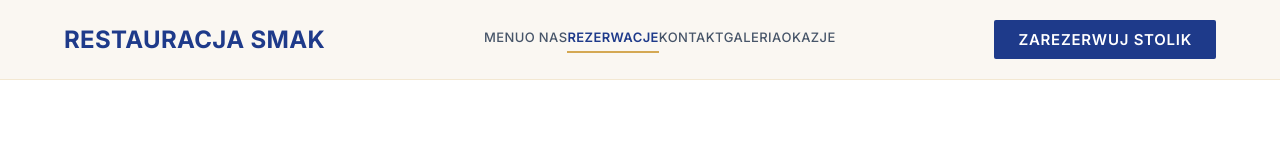
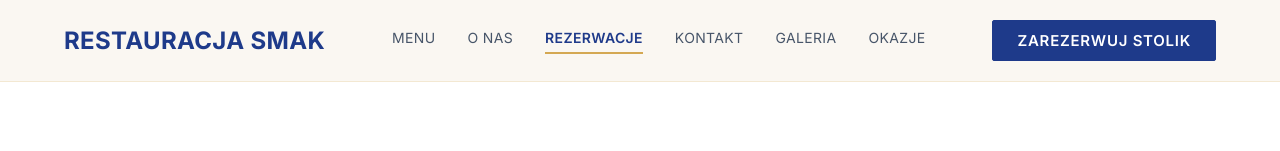
Before and after one commit to Silvesterrr/restauracja_smaku, a React (Vite) app: page /rezerwacje in a window 1280 px wide. Shown: the top 151 px of the page. Built offline with nearby package versions, Linux system fonts and the light colour scheme; no server answers.

Commit message:
Zapisuje dzialajacy CSS

```diff
--- a/src/components/Navbar.module.css
+++ b/src/components/Navbar.module.css
@@ -2,29 +2,6 @@
   width: 100%;
   background: var(--color-bg);
   border-bottom: 1px solid var(--color-gold-border);
-<<<<<<< HEAD
-}
-
-.inner {
-  display: flex;
-  justify-content: space-between;
-  align-items: center;
-  gap: 24px;
-  max-width: var(--container-max);
-  margin: 0 auto;
-  padding: 20px 24px;
-}
-
-.brand {
-  flex: 0 0 auto;
-  color: var(--color-navy);
-  font-size: 24px;
-  font-weight: 700;
-  line-height: 32px;
-  letter-spacing: 0.02em;
-  text-decoration: none;
-  text-transform: uppercase;
-=======
   box-sizing: border-box;
 }
 
@@ -35,6 +12,7 @@
   display: flex;
   justify-content: space-between;
   align-items: center;
+  gap: 24px;
 }
 
 .brandLink {
@@ -49,27 +27,26 @@
   text-transform: uppercase;
   line-height: 32px;
   letter-spacing: 0.35px;
->>>>>>> main
 }
 
 .links {
   display: flex;
   align-items: center;
-<<<<<<< HEAD
-  gap: 24px;
+  gap: 32px;
 }
 
 .link {
+  text-decoration: none;
+  color: var(--color-text-nav);
+  font-size: 14px;
+  font-family: var(--font-sans);
+  font-weight: 400;
+  text-transform: uppercase;
+  line-height: 20px;
+  letter-spacing: 0.35px;
+  transition: color 0.2s ease, border-color 0.2s ease;
   padding-bottom: 4px;
-  color: var(--color-text-nav);
   border-bottom: 2px solid transparent;
-  font-size: 13px;
-  font-weight: 500;
-  letter-spacing: 0.03em;
-  line-height: 20px;
-  text-decoration: none;
-  text-transform: uppercase;
-  transition: color 0.2s ease, border-color 0.2s ease;
 }
 
 .link:hover,
@@ -82,45 +59,49 @@
   font-weight: 600;
 }
 
-.actions {
-  display: flex;
-  flex: 0 0 auto;
-  gap: 8px;
+/* Nowy, ładniejszy styl przycisku z main */
+.cta {
+  padding: 12px 24px;
+  background: var(--color-navy);
+  border-radius: var(--radius-sm);
+  border: 1px solid var(--color-navy);
+  color: #ffffff;
+  font-size: 15px;
+  font-family: var(--font-sans);
+  font-weight: 600;
+  text-transform: uppercase;
+  line-height: 15px;
+  letter-spacing: 0.75px;
+  cursor: pointer;
+  transition: opacity 0.2s ease;
 }
 
-.reservationButton,
-.logoutButton {
-  padding: 12px 18px;
-  border-radius: var(--radius-sm);
-  font: inherit;
-  font-size: 13px;
-  font-weight: 600;
-  letter-spacing: 0.04em;
-  line-height: 15px;
-  text-transform: uppercase;
-  cursor: pointer;
+.cta:hover {
+  opacity: 0.9;
 }
 
-.reservationButton {
-  color: var(--color-white);
-  background: var(--color-navy);
-  border: 1px solid var(--color-navy);
+/* Przywrócony przycisk wylogowania, dopasowany do nowego stylu .cta */
+.logoutButton {
+  padding: 12px 24px;
+  background: #DC2626; /* Czerwony kolor */
+  border-radius: var(--radius-sm);
+  border: 1px solid #DC2626;
+  color: #ffffff;
+  font-size: 15px;
+  font-family: var(--font-sans);
+  font-weight: 600;
+  text-transform: uppercase;
+  line-height: 15px;
+  letter-spacing: 0.75px;
+  cursor: pointer;
+  transition: opacity 0.2s ease;
 }
 
-.logoutButton {
-  color: var(--color-navy);
-  background: transparent;
-  border: 1px solid var(--color-navy);
+.logoutButton:hover {
+  opacity: 0.9;
 }
 
-.reservationButton:focus-visible,
-.logoutButton:focus-visible,
-.link:focus-visible,
-.brand:focus-visible {
-  outline: 3px solid var(--color-focus-navy);
-  outline-offset: 3px;
-}
-
+/* Przywrócona responsywność dla urządzeń mobilnych */
 @media (max-width: 1050px) {
   .inner {
     flex-wrap: wrap;
@@ -129,8 +110,9 @@
   .links {
     order: 3;
     width: 100%;
-    padding-top: 4px;
+    padding-top: 12px;
     overflow-x: auto;
+    gap: 20px;
   }
 }
 
@@ -142,52 +124,4 @@
   .brand {
     font-size: 20px;
   }
-
-  .actions {
-    width: 100%;
-  }
-
-  .reservationButton,
-  .logoutButton {
-    flex: 1;
-  }
 }
-=======
-  gap: 32px;
-}
-
-.link {
-  text-decoration: none;
-  color: var(--color-text-nav);
-  font-size: 14px;
-  font-family: var(--font-sans);
-  font-weight: 400;
-  text-transform: uppercase;
-  line-height: 20px;
-  letter-spacing: 0.35px;
-  transition: color 0.2s ease;
-  padding-bottom: 4px;
-  border-bottom: 2px solid transparent;
-}
-
-.linkActive {
-  color: var(--color-navy);
-  font-weight: 600;
-  border-bottom-color: var(--color-gold);
-}
-
-.cta {
-  padding: 12px 24px;
-  background: var(--color-navy);
-  border-radius: var(--radius-sm);
-  border: none;
-  color: #ffffff;
-  font-size: 15px;
-  font-family: var(--font-sans);
-  font-weight: 600;
-  text-transform: uppercase;
-  line-height: 15px;
-  letter-spacing: 0.75px;
-  cursor: pointer;
-}
->>>>>>> main
```
